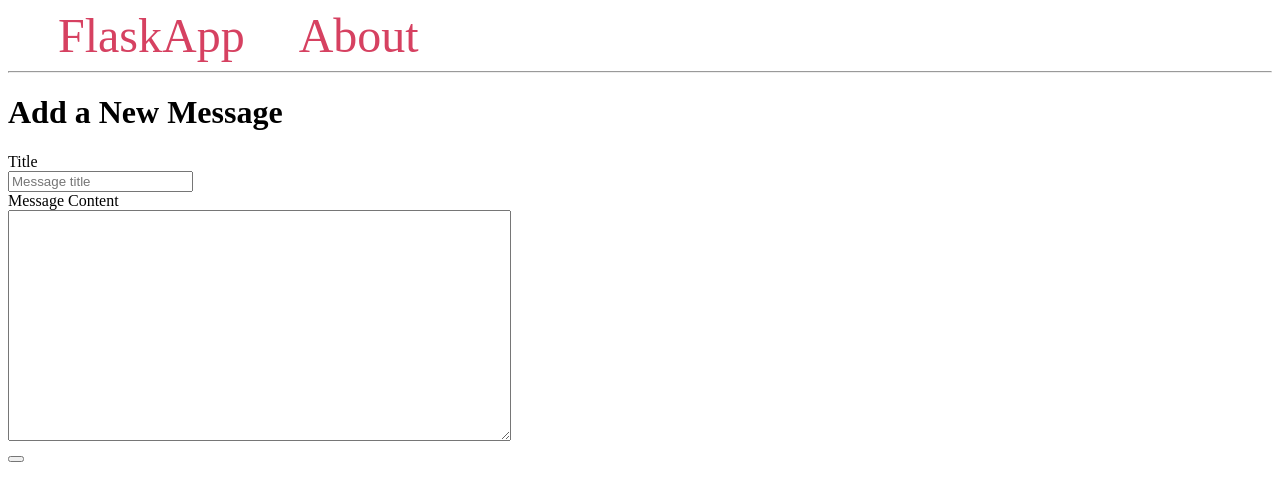
After one commit to Kenneth732/forms, a Flask app: template templates/create.html in a window 1280 px wide. The commit adds this page. Shown: the top 501 px of the page. Run offline with Flask 3, Linux system fonts and the light colour scheme; the template is opened without the code that fills it, so the values that code supplies are empty.

Commit message:
message list

```diff
--- a/app.py
+++ b/app.py
@@ -8,11 +8,10 @@ messages = [
         'content': 'Message One Content'
     },
     {
-        'title: Message Two',
-        'content: Message Two'
+        'title': 'Message Two',
+        'content': 'Message Two Content'
     }
 ]
-
 @app.route('/')
 def index():
-    return render_template('index.html', messages=messages)
+    render_template('index.html', messages=messages)
--- a/templates/base.html
+++ b/templates/base.html
@@ -2,13 +2,23 @@
 <html lang="en">
 <head>
     <meta charset="UTF-8">
-    <meta http-equiv="X-UA-Compatible" content="IE=edge">
-    <meta name="viewport" content="width=device-width, initial-scale=1.0">
-    <title>Document</title>
-    <link rel="stylesheet" href="{{ url_for('static', filename='style.css') }}">
+    <title>{% block title %} {% endblock %} - FlaskApp</title>
+    <style>
+        .message {
+            padding: 10px;
+            margin: 5px;
+            background-color: #f3f3f3
+        }
+        nav a {
+            color: #d64161;
+            font-size: 3em;
+            margin-left: 50px;
+            text-decoration: none;
+        }
+
+    </style>
 </head>
 <body>
-    <div class="container">
     <nav>
         <a href="{{ url_for('index') }}">FlaskApp</a>
         <a href="#">About</a>
@@ -17,6 +27,5 @@
     <div class="content">
         {% block content %} {% endblock %}
     </div>
-    </div>
 </body>
 </html>
--- /dev/null
+++ b/templates/create.html
@@ -0,0 +1,25 @@
+{% extends 'base.html' %}
+
+{% block content %}
+    <h1>{% block title %} Add a New Message {% endblock %}</h1>
+    <form method="post">
+        <label for="title">Title</label>
+        <br>
+        <input type="text" name="title"
+        placeholder="Message title"
+        value="{{ request.form['title'] }}">
+        <br>
+
+        <label for="content">Message Content</label>
+        <br>
+
+        <textarea
+        name="content"
+        placeholder="Enter message content"
+         cols="60" rows="15">
+        {{ request.form['content'] }}
+        </textarea>
+        <br>
+        <button type="submit"></button>
+    </form>
+{% endblock %}
--- a/templates/index.html
+++ b/templates/index.html
@@ -3,8 +3,9 @@
 {% block content %}
     <h1>{% block title %} Messages {% endblock %}</h1>
     {% for message in messages %}
-        <div class="message">
+        <div class='message'>
             <h3>{{ message['title'] }}</h3>
             <p>{{ message['content'] }}</p>
         </div>
+    {% endfor %}
 {% endblock %}
```
Lines whose indentation alone changed are shown as unchanged.
